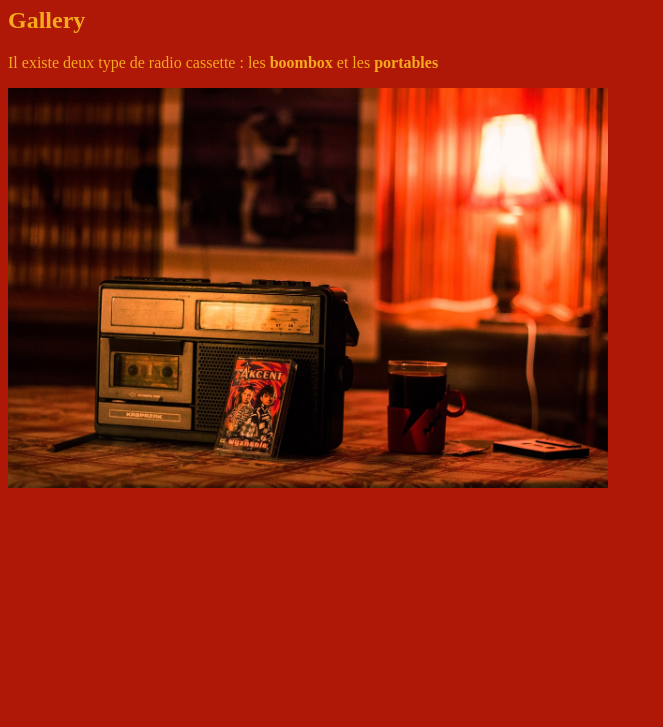
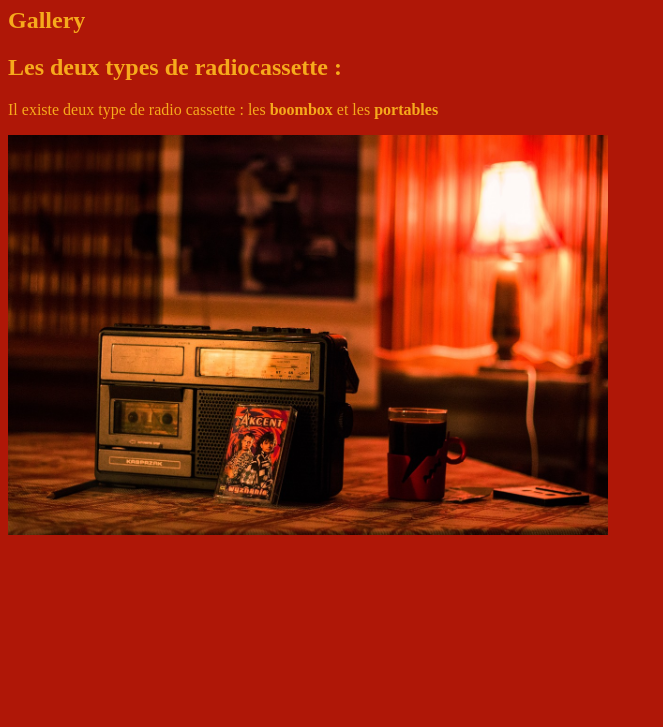
Before and after one commit to freespirit547/les_passions_80s, a plain HTML site: page radiocassette.html in a window 1280 px wide. Shown: the part 73-800 px from the top of the page, without its empty margins (0-663 px from the left). Drawn offline with Linux system fonts and the light colour scheme.

Commit message:
ajout d'un H2

```diff
--- a/radiocassette.html
+++ b/radiocassette.html
@@ -11,6 +11,7 @@
         <div class="bouton">
             <a href="Gallery.html"><h2>Gallery</h2></a>
         </div>
+    <h2>Les deux types de radiocassette :</h2>
     <p>Il existe deux type de radio cassette : les <strong>boombox</strong> et les <strong>portables</strong></p>
     <img src="the-nineties-4203250_1280.jpg" alt="radiocassette portable">
 </body>
```
